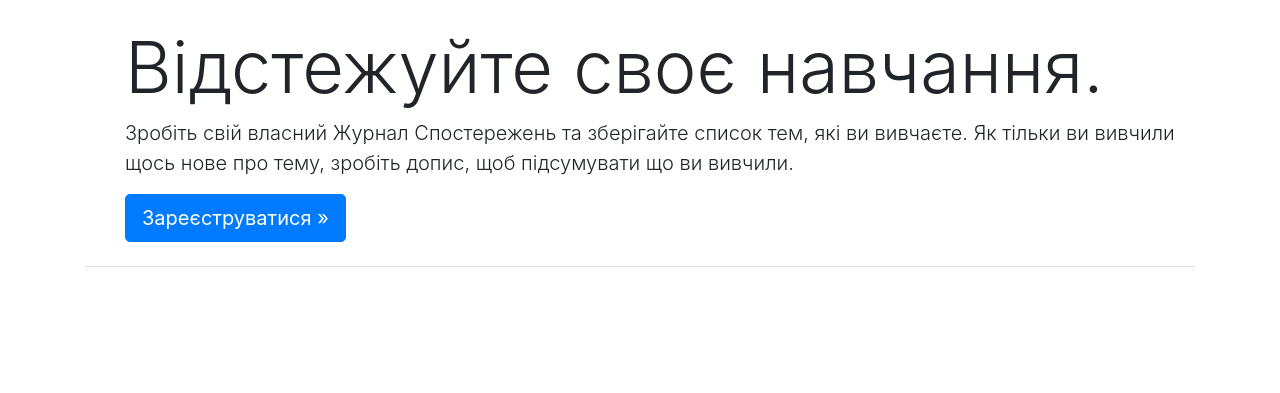
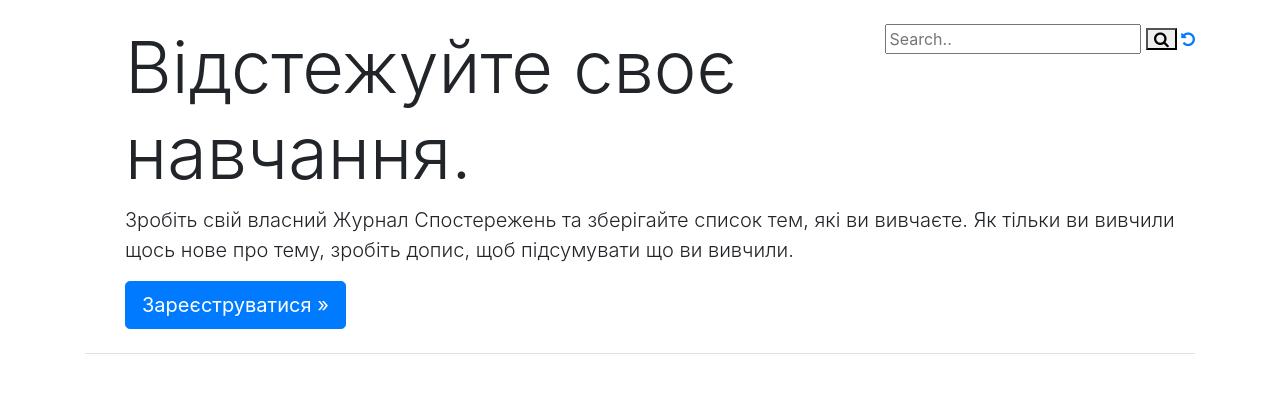
Before and after one commit to NikoCheee/PCC_LearningLog, a Django app: page / in a window 1280 px wide. Shown: the part 82-475 px from the top of the page. Run offline with Django 4.2, Linux system fonts and the light colour scheme; some libraries are stand-ins or nearby versions.

Commit message:
add search bar to the index page

```diff
--- a/learning_logs/templates/learning_logs/base.html
+++ b/learning_logs/templates/learning_logs/base.html
@@ -6,6 +6,7 @@
     <meta charset="UTF-8">
     <meta name="viewport" content="width=device-width", initial-scale="1", shrink-to-fit="no">
     <title>Журнал спостережень</title>
+    <link rel="stylesheet" href="https://cdnjs.cloudflare.com/ajax/libs/font-awesome/4.7.0/css/font-awesome.min.css">
 
     {% bootstrap_css %}
     {% bootstrap_javascript jquery='full' %}
--- a/learning_logs/templates/learning_logs/index.html
+++ b/learning_logs/templates/learning_logs/index.html
@@ -2,6 +2,15 @@
     {% extends "learning_logs/base.html" %}
 
     {% block page_header %}
+
+<div style="float:right">
+    <!-- https://www.w3schools.com/howto/howto_css_search_button.asp -->
+    <form>
+        <input type="text" placeholder="Search.." name="search" value="">
+        <button type="submit"><i class="fa fa-search"></i></button>
+        <a href="#"><i class="fa fa-undo"></i></a>
+    </form>
+</div>
 
     <ul>
     {% if user.is_authenticated %}
--- a/learning_logs/views.py
+++ b/learning_logs/views.py
@@ -10,7 +10,7 @@ from .forms import TopicForm, EntryForm
 
 
 def index(request):
-    """Головна сторінка жжурналу спостережень"""
+    """Головна сторінка журналу спостережень"""
     return render(request, 'learning_logs/index.html')
 
 
@@ -21,7 +21,7 @@ def index(request):
 
 @login_required()
 def topics(request):
-    """Відображає всі теми"""
+    """Показує усі теми"""
     topics = Topic.objects.filter(owner=request.user).order_by('date_added')
     context = {'topics': topics}
     return render(request, 'learning_logs/topics.html', context)
```
